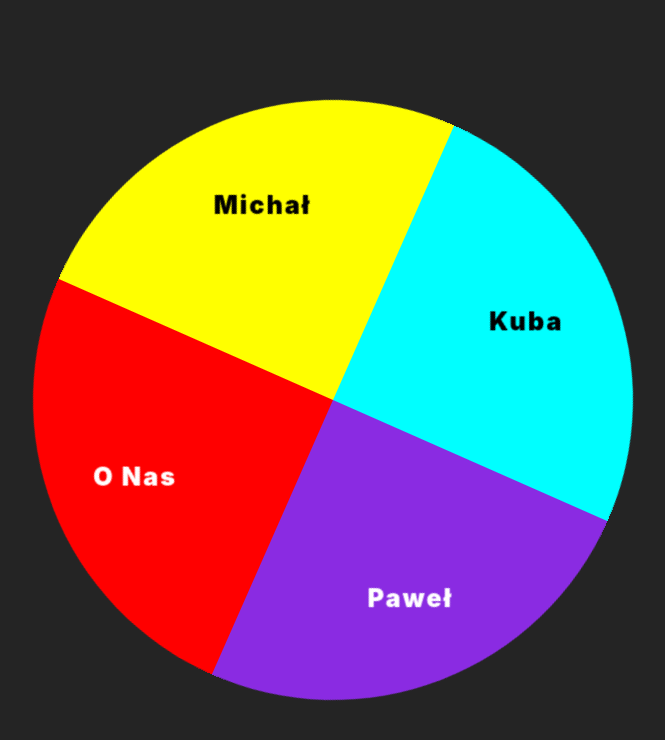
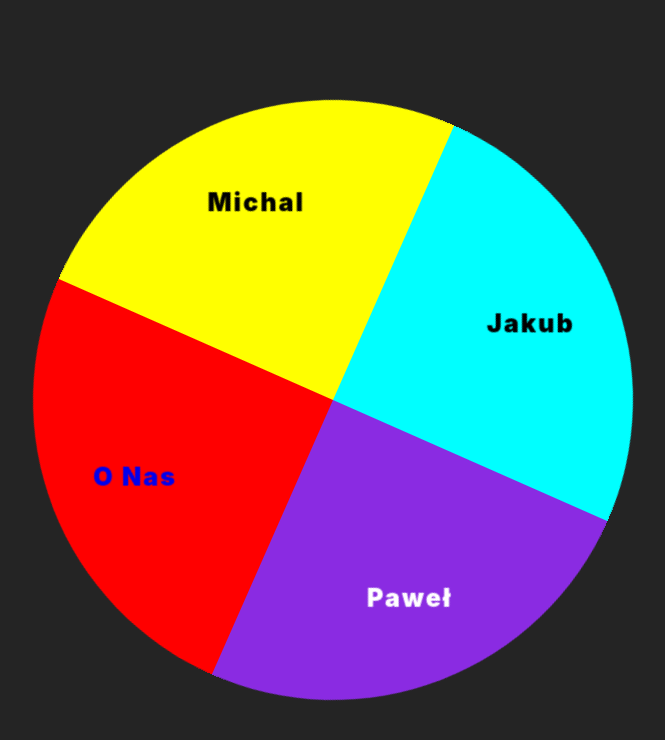
Before and after one commit to AtroxEGO/portfolio-app, a React (Create React App) app: page /example in a window 1280 px wide. Shown: the top 740 px of the page, without its empty margins (307-972 px from the left). Built offline with nearby package versions, Linux system fonts and the light colour scheme.

Commit message:
PA-04: css modules implementation + profiles template

```diff
--- a/package.json
+++ b/package.json
@@ -36,5 +36,8 @@
       "last 1 firefox version",
       "last 1 safari version"
     ]
+  },
+  "devDependencies": {
+    "css-loader": "^6.7.3"
   }
 }
--- a/src/components/Circle/Circle.css
+++ b/src/components/Circle/Circle.css
@@ -36,8 +36,11 @@ a {
     width: fit-content;
     animation: 100s infinite rotatingReverse;
     position: relative;
-    top: 7.5rem;
-    left: 6rem;
+    height: 300px;
+    width: 100%;
+    display: flex;
+    justify-content: center;
+    align-items: center;
 }
 
 .slice:hover{
--- a/src/components/Circle/Circle.js
+++ b/src/components/Circle/Circle.js
@@ -1,15 +1,26 @@
 import React from 'react';
-import './Circle.css'; // Import the CSS file with styles
+import './Circle.css';
 
 function Circle() {
   return (
     <div className='root'>
         <div className="circle">
+
+
           <div className="slice">
-          <div className='personName'><span>Michał</span></div>
+            <a href='/michal'>
+              <div className='personName'>
+                <span>Michal</span>
+              </div>
+            </a>
           </div>
+
           <div className="slice">
-          <div className='personName'><span>Kuba</span></div>
+            <a href='/jakub'>
+              <div className='personName'>
+                <span>Jakub</span>
+              </div>
+            </a>
           </div>
 
           <div className="slice">
@@ -21,21 +32,14 @@ function Circle() {
           </div>
 
           <div className="slice">
-          <div className='personName'><span>O&nbsp;Nas</span></div>
+            <a href='/onas'>
+              <div className='personName'>
+                <span>O Nas</span>
+              </div>
+            </a>
           </div>
+
         </div>
-
-        {/* <div className="pie">
-        <button className='firstPie'>
-            <span className="text">Paweł</span>
-        </button>
-        <button className='secondPie'>
-            <span className="text">Michał</span>
-        </button>
-        <button className='thirdPie'>
-            <span className="text">Jakub</span>
-        </button>
-        </div> */}
     </div>
   );
 }
--- a/src/components/ExampleComponent/exampleComponent.css
+++ /dev/null
@@ -1,7 +0,0 @@
-.exampleClass {
-    color: white;
-    border: 1px solid white;
-    padding: 0.3rem;
-    border-radius: 0.6rem;
-    margin: 1rem;
-}
--- a/src/components/ExampleComponent/exampleComponent.js
+++ /dev/null
@@ -1,12 +0,0 @@
-import React from 'react';
-import './exampleComponent.css'
-
-const ExampleComponent = () => {
-  return (
-    <div className='exampleClass'>
-      I Am an example Component with text
-    </div>
-  );
-};
-
-export default ExampleComponent;
--- a/src/pages/Example/example.jsx
+++ b/src/pages/Example/example.js
@@ -1,12 +1,10 @@
 import React from 'react';
-import ExampleComponent from '../../components/ExampleComponent/exampleComponent';
 import Circle from '../../components/Circle/Circle';
-import './example.css'
+import classes from './example.module.css'
 const Example = () => {
 
   return (
-    <div className='root'>
-
+    <div className={classes.root}>
       <Circle />
     </div>
   );
--- a/src/pages/Profiles/Pawel/Pawel.js
+++ b/src/pages/Profiles/Pawel/Pawel.js
@@ -1,8 +1,13 @@
 import React from 'react'
+import classes from './Pawel.module.css'
 
 const Pawel = () => {
   return (
-    <div>Pawel</div>
+    <div className={classes.root}>
+      <div className={classes.header}>
+        Hello World
+      </div>
+    </div>
   )
 }
 
--- /dev/null
+++ b/src/pages/Profiles/Pawel/Pawel.module.css
@@ -0,0 +1,12 @@
+.root {
+    background-color: #111;
+    color: white;
+    height: 100vh;
+    text-align: center;
+}
+
+.header {
+    padding-top: 2.2rem;
+    font-weight: 700;
+    font-size: 2.4rem;
+}
```
Also changed, not shown: src/pages/Example/example.module.css (renamed from src/pages/Example/example.css), src/pages/Home/home.css (deleted), src/pages/Home/home.module.css (added), src/pages/Profiles/Pawel/Chat/Chat.module.css (added), 1 other file (tests, documents, lock files or other folders).
